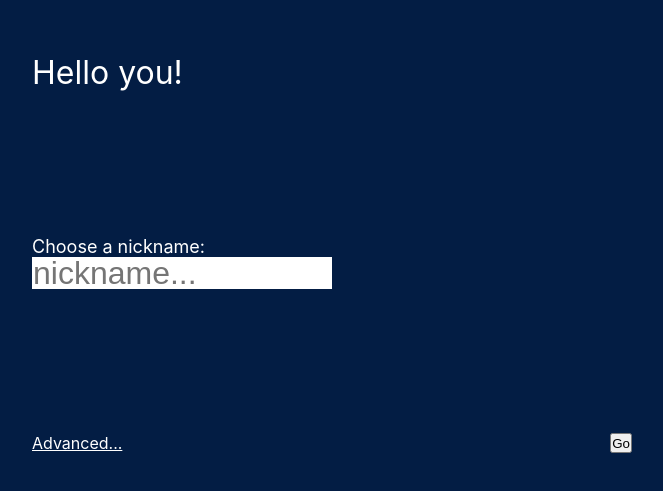
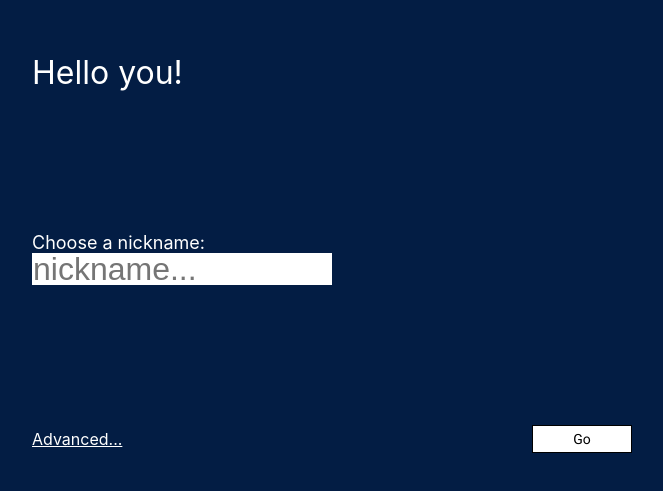
Before and after one commit to moortens/yakker, a React (Create React App) app: page / in a window 1280 px wide. Shown: the part 147-638 px from the top of the page, without its empty margins (308-971 px from the left). Built offline with nearby package versions, Linux system fonts and the light colour scheme.

Commit message:
some styling on the connect button

```diff
--- a/src/components/Network.css
+++ b/src/components/Network.css
@@ -127,3 +127,13 @@
   display: block;
   padding: 8px 10px;
 }
+
+.network-connect {
+  width: 100px;
+  padding: 5px;
+  outline: none;
+  font-size: 14px;
+  font-family: 'Roboto', sans-serif;
+  background: white;
+  border: 1px solid #000;
+}
--- a/src/components/Network.js
+++ b/src/components/Network.js
@@ -84,7 +84,7 @@ const Network = () => {
                 Advanced...
               </span>
             </Action>
-            <button type="button" onClick={connect}>
+            <button className="network-connect" type="button" onClick={connect}>
               Go
             </button>
           </Container>
```
